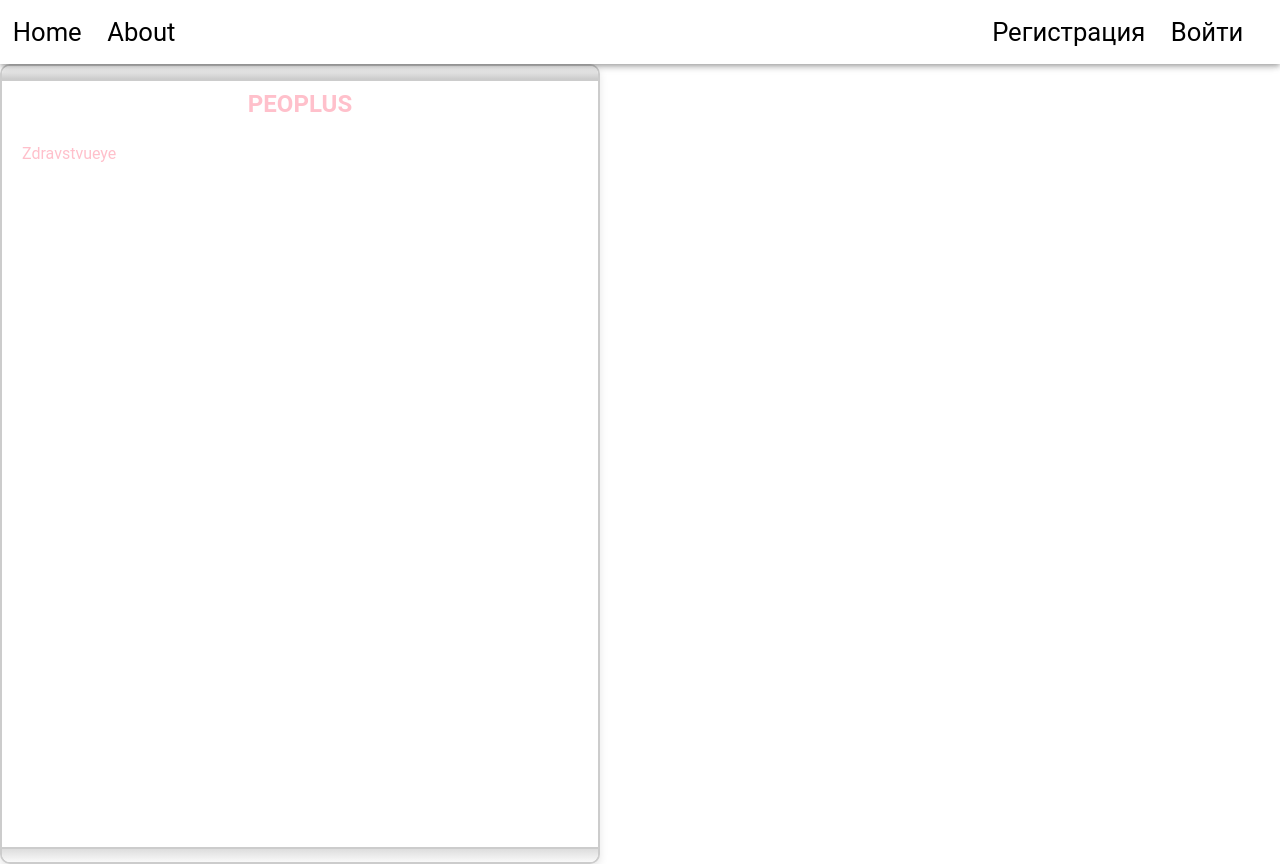
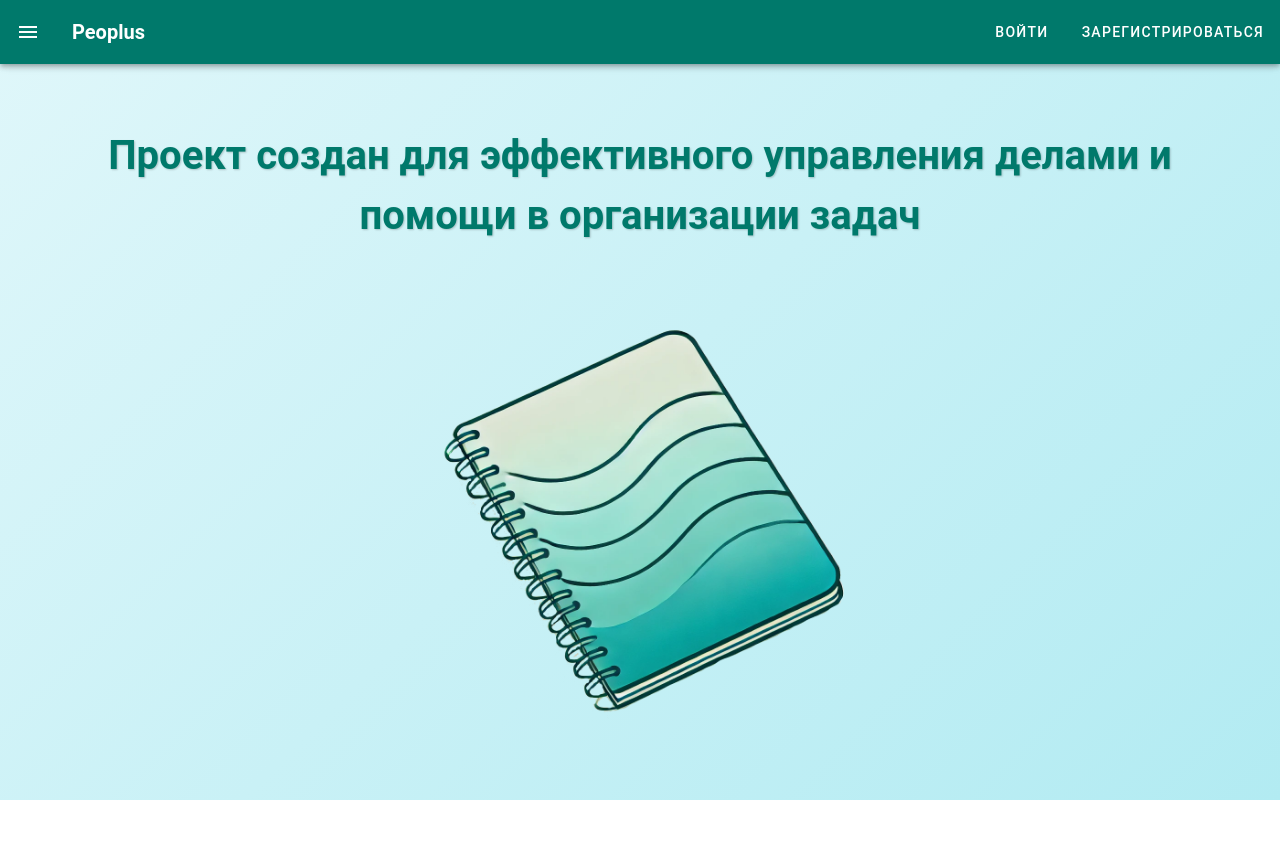
Before and after one commit to toron2c/vuepeoplus, a Vue app: page / in a window 1280 px wide. After the commit the page ends 800 px from the top, so only its background shows below. Built offline with nearby package versions, Linux system fonts and the light colour scheme.

Commit message:
start page

```diff
--- a/package.json
+++ b/package.json
@@ -4,7 +4,7 @@
   "private": true,
   "type": "module",
   "scripts": {
-    "dev": "vite",
+    "dev": "vite --host",
     "build": "run-p type-check \"build-only {@}\" --",
     "preview": "vite preview",
     "build-only": "vite build",
@@ -13,6 +13,7 @@
     "format": "prettier --write src/"
   },
   "dependencies": {
+    "@mdi/font": "^7.4.47",
     "axios": "^1.7.2",
     "pinia": "^2.1.7",
     "vue": "^3.4.29",
--- a/src/App.vue
+++ b/src/App.vue
@@ -1,24 +1,36 @@
 <script setup lang="ts">
-import { RouterLink, RouterView } from 'vue-router'
+import { ref } from 'vue'
+import { RouterView } from 'vue-router'
+
+const drawer = ref(false)
 </script>
 
 <template>
   <v-app class="app">
-    <v-app-bar app>
-      <v-container class="header">
-        <v-row class="justify-space-between w-100">
-          <v-col class="d-flex">
-            <RouterLink to="/">Home</RouterLink>
-            <RouterLink to="/about">About</RouterLink>
-          </v-col>
-          <v-spacer></v-spacer>
-          <v-col class="d-flex justify-end">
-            <RouterLink to="/registration">Регистрация</RouterLink>
-            <RouterLink to="/login">Войти</RouterLink>
-          </v-col>
-        </v-row>
-      </v-container>
+    <v-app-bar app color="primary" dark>
+      <v-app-bar-nav-icon @click="drawer = !drawer"></v-app-bar-nav-icon>
+      <v-toolbar-title>Peoplus</v-toolbar-title>
+      <v-spacer></v-spacer>
+
+      <v-toolbar-items class="hidden-sm-and-down">
+        <v-btn text :to="{ path: '/login' }">Войти</v-btn>
+        <v-btn text :to="{ path: '/register' }">Зарегистрироваться</v-btn>
+      </v-toolbar-items>
     </v-app-bar>
+
+    <v-navigation-drawer v-model="drawer" app temporary>
+      <v-list>
+        <v-list-item link :to="{ path: '/' }" exact>
+          <v-list-item-title>Главная</v-list-item-title>
+        </v-list-item>
+        <v-list-item link :to="{ path: '/login' }">
+          <v-list-item-title>Войти</v-list-item-title>
+        </v-list-item>
+        <v-list-item link :to="{ path: '/register' }">
+          <v-list-item-title>Зарегистрироваться</v-list-item-title>
+        </v-list-item>
+      </v-list>
+    </v-navigation-drawer>
 
     <v-main>
       <RouterView />
@@ -27,21 +39,43 @@ import { RouterLink, RouterView } from 'vue-router'
 </template>
 
 <style scoped>
-.header {
-  margin: 0;
-  padding: 0;
-  max-width: 100%;
+.hidden-sm-and-down {
+  display: none;
 }
-a,
-.logo {
-  text-decoration: none;
-  font-size: 1.6rem;
-  color: #000;
-  padding: 0.6rem 0.8rem;
-  transition: all 2s;
+.hidden-md-and-up {
+  display: none;
 }
-a:hover {
-  background-color: hsla(160, 100%, 37%, 0.2);
-  color: hsla(330, 85%, 46%, 0.5);
+
+@media (min-width: 600px) {
+  .hidden-sm-and-down {
+    display: flex;
+  }
+
+  .hidden-md-and-up {
+    display: none;
+  }
+}
+@media (max-width: 600px) {
+  .hidden-sm-and-down {
+    display: none;
+  }
+
+  .hidden-md-and-up {
+    display: flex;
+  }
+}
+
+.v-application {
+  background: linear-gradient(135deg, #e0f7fa 0%, #b2ebf2 100%);
+}
+.v-toolbar-title {
+  font-weight: bold;
+}
+.v-main {
+  min-height: calc(100vh - 64px);
+  display: flex;
+  justify-content: center;
+  align-items: center;
+  text-align: center;
 }
 </style>
--- a/src/api/ApiInstance.ts
+++ b/src/api/ApiInstance.ts
@@ -1,7 +1,7 @@
 import axios from 'axios'
 
 const apiClient = axios.create({
-  baseURL: 'http://192.168.0.107:3333/', // Укажите базовый URL вашего API
+  baseURL: 'http://192.168.0.107:3333/',
   headers: {
     'Content-Type': 'application/json'
   }
@@ -9,10 +9,8 @@ const apiClient = axios.create({
 
 apiClient.interceptors.request.use(
   (config) => {
-    // Получите токен из локального хранилища или любого другого источника
     const token = localStorage.getItem('accessToken')
     if (token) {
-      // Добавьте токен к заголовкам запроса
       config.headers.Authorization = `Bearer ${token}`
     }
     return config
--- a/src/assets/main.css
+++ b/src/assets/main.css
@@ -1,11 +1,7 @@
-/* *,
-::after,
-::before {
-  box-sizing: border-box;
-  margin: 0;
-  padding: 0;
-} */
 html {
   font-size: 62.5%;
   overflow: hidden;
 }
+a {
+  text-decoration: none;
+}
--- a/src/components/HomeComponents/HomeComponent.vue
+++ b/src/components/HomeComponents/HomeComponent.vue
@@ -1,5 +1,5 @@
 <template>
-  <div>Zdravstvueye</div>
+  <div></div>
 </template>
 
 <script setup lang="ts"></script>
--- a/src/components/HomeComponents/HomeHeaderComponent.vue
+++ b/src/components/HomeComponents/HomeHeaderComponent.vue
@@ -1,16 +1,7 @@
 <template>
-  <div class="header">PEOPLUS</div>
+  <div></div>
 </template>
 
 <script setup lang="ts"></script>
 
-<style scoped>
-.header {
-  text-align: center;
-  font-size: 24px;
-  font-weight: bold;
-  margin-bottom: 20px;
-  position: relative;
-  z-index: 2;
-}
-</style>
+<style scoped></style>
--- a/src/plugins/vuetify.ts
+++ b/src/plugins/vuetify.ts
@@ -1,32 +1,39 @@
 import { createVuetify } from 'vuetify'
 import 'vuetify/styles'
-
+import '@mdi/font/css/materialdesignicons.css'
+import { aliases, mdi } from 'vuetify/iconsets/mdi'
 import * as components from 'vuetify/components'
 import * as directives from 'vuetify/directives'
 
 const vuetify = createVuetify({
   components,
-  directives
-  //   theme: {
-  //     defaultTheme: 'customTheme',
-  //     themes: {
-  //       customTheme: {
-  //         dark: false
-  //         // colors: {
-  //         //   primary: '#1976D2',
-  //         //   background: '#ffffff',
-  //         //   surface: '#ffffff',
-  //         //   'on-primary': '#ffffff',
-  //         //   'on-background': '#000000',
-  //         //   'on-surface': '#000000'
-  //         //   // Добавьте любые другие цвета
-  //         // },
-  //         // variables: {
-  //         //   'btn-hover-color': '#1976D2' // Переопределение цвета при наведении
-  //         // }
-  //       }
-  //     }
-  //   }
+  directives,
+  icons: {
+    defaultSet: 'mdi',
+    aliases,
+    sets: {
+      mdi
+    }
+  },
+  theme: {
+    defaultTheme: 'customTheme',
+    themes: {
+      customTheme: {
+        dark: false,
+        colors: {
+          primary: '#00796B',
+          background: '#E0F7FA',
+          surface: '#FFFFFF',
+          'on-primary': '#FFFFFF',
+          'on-background': '#333333',
+          'on-surface': '#00796B'
+        },
+        variables: {
+          'btn-hover-color': '#004D40'
+        }
+      }
+    }
+  }
 })
 
 export default vuetify
--- a/src/views/AboutView.vue
+++ b/src/views/AboutView.vue
@@ -1,5 +1,6 @@
 <template>
   <h1>Проект создан для эффективного управления делами и помощи в организации задач</h1>
 </template>
+<script setup lang="ts"></script>
 
 <style></style>
--- a/src/views/HomeView.vue
+++ b/src/views/HomeView.vue
@@ -1,8 +1,24 @@
 <template>
-  <div class="home">
-    <HomeHeaderComponent />
-    <HomeComponent />
-  </div>
+  <v-container>
+    <v-row>
+      <v-col cols="12" class="text-center my-5">
+        <h1 class="title">
+          Проект создан для эффективного управления делами и помощи в организации задач
+        </h1>
+      </v-col>
+      <v-col class="d-flex justify-center align-center" cols="12">
+        <v-img
+          src="/images/note.webp"
+          alt="Note Image"
+          class="centered-image"
+          lazy-src="/images/note-placeholder.webp"
+          aspect-ratio="2.5"
+          contain
+          transition="fade-transition"
+        ></v-img>
+      </v-col>
+    </v-row>
+  </v-container>
 </template>
 
 <script setup lang="ts">
@@ -11,80 +27,20 @@ import HomeComponent from '@components/HomeComponents/HomeComponent.vue'
 </script>
 
 <style scoped>
-.home {
-  width: 600px;
-  height: 800px;
-  background-color: #fff;
-  border: 2px solid #ccc;
-  border-radius: 10px;
-  box-shadow: 0 4px 8px rgba(0, 0, 0, 0.1);
-  padding: 20px;
-  position: relative;
-  overflow: hidden;
-  color: pink;
+.title {
+  font-size: 2.5rem;
+  font-weight: bold;
+  color: #00796b;
+  text-shadow: 1px 1px 2px rgba(0, 0, 0, 0.2);
 }
-.home:before {
-  content: '';
-  position: absolute;
-  top: 0;
-  left: 50%;
-  width: 100%;
-  height: 15px;
-  background: linear-gradient(to bottom, #f9f9f9, #ccc);
-  border-bottom: 2px solid #ccc;
-  transform: translateX(-50%);
-  z-index: 1;
+@media (max-width: 500px) {
+  .note {
+    max-width: 400px;
+  }
 }
-
-.home:after {
-  content: '';
-  position: absolute;
-  top: 0;
-  left: 50%;
-  width: 100%;
-  height: 15px;
-  background: linear-gradient(to bottom, #ddd, #f9f9f9);
-  border-top: 2px solid #ccc;
-  transform: translateX(-50%);
-  z-index: 1;
-  top: auto;
-  bottom: 0;
-}
-.home .header {
-  text-align: center;
-  font-size: 24px;
-  font-weight: bold;
-  margin-bottom: 20px;
-  position: relative;
-  z-index: 2;
-}
-
-.home .list {
-  list-style-type: none;
-  padding: 0;
-  position: relative;
-  z-index: 2;
-}
-
-.home .list li {
-  font-size: 18px;
-  padding: 10px 0;
-  border-bottom: 1px solid #eee;
-}
-
-.home .list li input[type='checkbox'] {
-  margin-right: 10px;
-}
-
-.home .list li input[type='text'] {
-  border: none;
-  border-bottom: 1px solid #ccc;
-  width: 80%;
-  font-size: 18px;
-}
-
-.notebook .list li input[type='text']:focus {
-  outline: none;
-  border-bottom: 1px solid #333;
+@media (max-width: 900px) {
+  .note {
+    max-width: 500px;
+  }
 }
 </style>
```
Also changed, not shown: public/images/note.webp (added), 1 other file (tests, documents, lock files or other folders).
